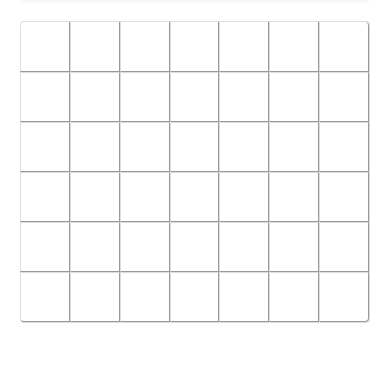
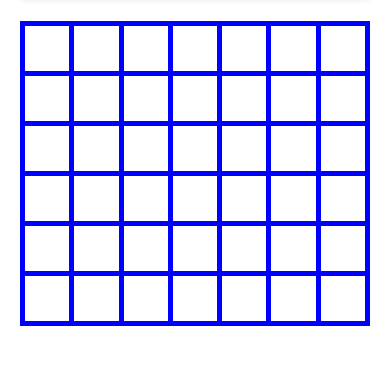
Before and after one commit to edsu/conn4, a PHP site: page /views/game.html in a window 390 px wide. Shown: the part 42-407 px from the top of the page. Run offline with PHP 8.4, Linux system fonts and the light colour scheme; some libraries are stand-ins or nearby versions.

Commit message:
some tweaks

```diff
--- a/config.php
+++ b/config.php
@@ -3,6 +3,7 @@
 session_start();
 
 # you may want the database to live somewhere more...permanent
+# but just make sure wherever it is it is writeable by user  www-data
 
 $GLOBALS['DB'] = new PDO("sqlite:/var/tmp/conn4.db");
 $GLOBALS['USER_ID'] = session_id();
--- a/css/style.css
+++ b/css/style.css
@@ -1,5 +1,5 @@
 table {
-  border: thin solid blue;
+  border: 5px solid blue;
 }
 
 tr {
@@ -7,7 +7,7 @@ tr {
 }
 
 td {
-  border: thin solid #999999;
+  border: 5px solid blue;
   width: 100px;
 }
 
@@ -26,4 +26,7 @@ img.disc {
   td {
     width: 50px;
   }
+  td:hover {
+    background: white;
+  }
 }
--- a/js/app.js
+++ b/js/app.js
@@ -3,6 +3,7 @@
   var myMove = false;
   var sendingMove = false;
   var lastError = null;
+  var lastStatus = null;
   var winner = null;
 
   function main() {
@@ -45,6 +46,8 @@
       } else {
         setStatus('<em>Sorry</em>, you lost, better luck <a href="' + newGame + '">next time</a>.');
       }
+    } else if (game.myMove) {
+      setStatus("Ok, it's your move. Make it a good one, ok?");
     } else if (game.error) {
       setError(game.error);
     } else if (game.waitingForOpponent) {
@@ -75,8 +78,10 @@
   }
 
   function setStatus(msg) {
+    if (lastStatus == msg) return;
+    lastStatus = msg;
     $("#status").empty();
-    $("#status").append('<div class="alert fade in span7 offset2"><button type="button" class="close" data-dismiss="alert">&times;</button>' + msg + '</div>');
+    $("#status").append('<div class="alert fade in"><button type="button" class="close" data-dismiss="alert">&times;</button>' + msg + '</div>');
   }
 
   function setError(msg) {
@@ -86,7 +91,7 @@
     var i = Math.floor((Math.random() * hails.length));
     var hail = hails[i];
     $("#error").empty();
-    $("#error").append('<div class="alert alert-block alert-error fade in span7 offset2"><button type="button" class="close" data-dismiss="alert">&times;</button> <strong>' + hail + '</strong>, ' + msg + '</div>');
+    $("#error").append('<div class="alert alert-block alert-error fade in"><button type="button" class="close" data-dismiss="alert">&times;</button> <strong>' + hail + '</strong>, ' + msg + '</div>');
   }
 
   main();
--- a/views/game.html
+++ b/views/game.html
@@ -10,6 +10,8 @@
   </head>
 
   <body>
+
+    <a href="http://github.com/edsu/conn4"><img style="position: absolute; top: 0; right: 0; border: 0;" src="http://s3.amazonaws.com/github/ribbons/forkme_right_gray_6d6d6d.png" class="hidden-phone" alt="Fork me on GitHub" /></a>
 
     <div class="navbar">
       <div class="navbar-inner">
@@ -31,16 +33,16 @@
 
     <div class="container" id="board">
 
-      <div id="error"></div>
-      <div id="status"></div>
+      <div class="row">
+        <div class="span7 offset2">
+          <div id="status"></div>
+          <div id="error"></div>
+        </div>
+      </div>
 
       <div class="row">
-        <div id="status" class="span7 offset2">
-        </div>
-      </div>
-      <div class="row">
         <div class="span7 offset2">
-        <table class="table table-bordered text-center">
+        <table class="">
           <tr>
             <td id="r5c0"></td>
             <td id="r5c1"></td>
```
Also changed, not shown: README.md, img/circle-red.svg, img/circle-yellow.svg.
